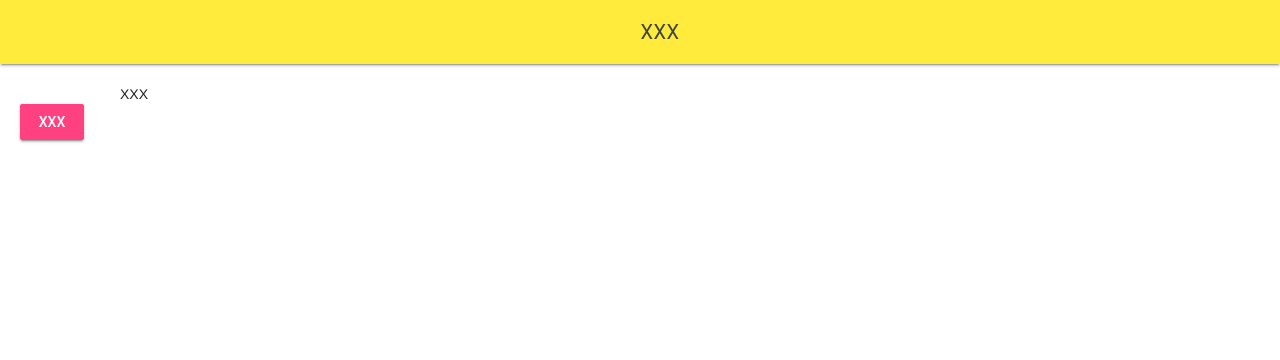
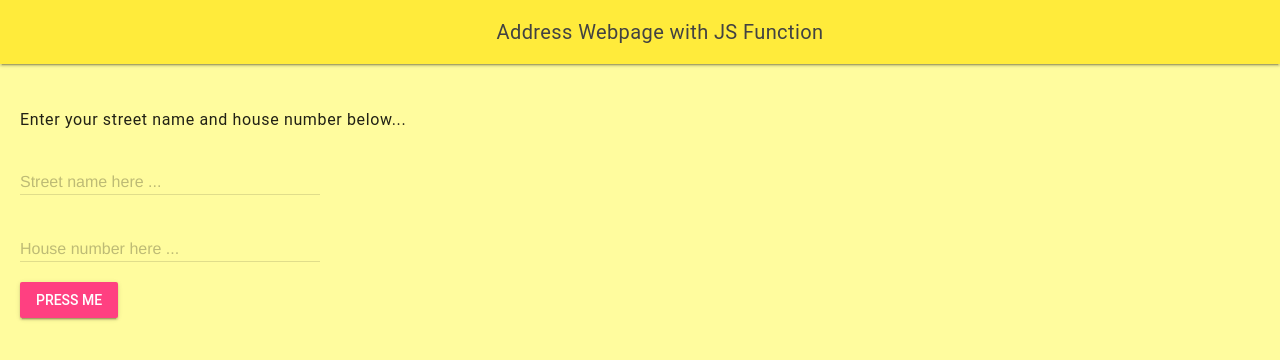
Before and after one commit to Claire-Bedrossian/ICS2O-Unit2-03-JS, a plain HTML site: page index.html in a window 1280 px wide. Drawn offline with nearby package versions, Linux system fonts and the light colour scheme.

Commit message:
added function

```diff
--- a/css/style.css
+++ b/css/style.css
@@ -1,6 +1,6 @@
 /* Created by: Claire Bedrossian
-* Created on: XXX
-* This CSS file defines the style for index.html ICS2O-XXX-CSS
+* Created on: Oct 2022
+* This CSS file defines the style for index.html ICS2O-ICS2O-Unit2-03-CSS
 */
 
 .mdl-layout__header-row {
@@ -22,11 +22,11 @@
 }
 
 body {
-  background-color: #fff;
+  background-color: #fffc9e;
 }
 
 p {
-  color: white;
+  color: black;
   font-family: Helvetica, Arial, sans-serif;
   font-size: 1.5rem;
   padding-top: 5pt;
--- a/index.html
+++ b/index.html
@@ -1,48 +1,57 @@
 <!DOCTYPE html>
 <html lang="en-ca">
   <head>
-    <title>XXX</title>
     <meta charset="uft-8" />
-    <meta name="description" content="My first webpage, with CSS" />
+    <meta name="description" content="Address Webpage with JS function" />
     <meta name="keywords" content="mths, ics2o" />
     <meta name="author" content="Claire Bedrossian" />
     <meta name="viewport" content="width=device-width, initial-scale=1.0" />
     <link rel="stylesheet" href="./css/style.css" />
-    <link
-      rel="stylesheet"
-      href="https://fonts.googleapis.com/icon?family=Material+Icons"
-    />
-    <link
-      rel="stylesheet"
-      href="https://code.getmdl.io/1.3.0/material.yellow-pink.min.css"
-    />
+    <link rel="stylesheet" href="https://fonts.googleapis.com/icon?family=Material+Icons" />
+    <link rel="stylesheet" href="https://code.getmdl.io/1.3.0/material.yellow-pink.min.css" />
     <link rel="apple-touch-icon" sizes="180x180" href="apple-touch-icon.png" />
     <link rel="icon" type="image/png" sizes="32x32" href="favicon-32x32.png" />
     <link rel="icon" type="image/png" sizes="16x16" href="favicon-16x16.png" />
     <link rel="manifest" href="site.webmanifest" />
-    <title>XXX</title>
+    <title>Address Webpage with JS function</title>
   </head>
   <body>
     <script defer src="https://code.getmdl.io/1.3.0/material.min.js"></script>
-    <script>
-      function myButtonClicked() {
-        alert("Hello, World!")
-      }
-    </script>
+    <script src="./js/script.js"></script>
     <div class="mdl-layout mdl-js-layout mdl-layout">
       <header class="mdl-layout__header">
         <div class="mdl-layout__header-row">
-          <span class="mdl-layout-title">XXX</span>
+          <span class="mdl-layout-title">Address Webpage with JS Function</span>
         </div>
       </header>
       <main class="mdl-layout__content">
-        <div class="page-content" style="padding-left: 100px">XXX</div>
-        <button
-          class="mdl-button mdl-js-button mdl-button--raised mdl-js-ripple-effect mdl-button--accent"
-          onclick="myButtonClicked()"
-        >
-          XXX
+        <h6>Enter your street name and house number below...</h6>
+        <!-- street number textfeild -->
+        <form action="#">
+          <div class="mdl-textfield mdl-js-textfield">
+            <input class="mdl-textfield__input" type="text" id="street-name">
+            <label class="mdl-textfield__label" for="street-name">Street name here ...</label>
+          </div>
+        </form>
+        <!-- house number textfeild -->
+        <form action="#">
+          <div class="mdl-textfield mdl-js-textfield">
+            <input class="mdl-textfield__input" type="text" pattern="-?[0-9]*(\.[0-9]+)?" id="house-number">
+            <label class="mdl-textfield__label" for="house-number">House number here ...</label>
+            <span class="mdl-textfield__error">Input is not a number!</span>
+          </div>
+        </form>
+        <button class="mdl-button mdl-js-button mdl-button--raised mdl-js-ripple-effect mdl-button--accent"
+          onclick="myButtonClicked()">
+          PRESS ME
         </button>
+        <br />
+        <br />
+        <br />
+        <br />
+        <div id="user-info">
+          <div id="address"></div>
+        </div>
       </main>
     </div>
   </body>
--- a/js/script.js
+++ b/js/script.js
@@ -0,0 +1,18 @@
+// Copyright (c) 2022 Claire Bedrossian All rights reserved
+//
+// Created by: Claire Bedrossian
+// Created on: Sep 2022
+// This file contains the JS functions for index.html
+
+/**
+ * This function gets users street name and house number and shows it back to user.
+ */
+function myButtonClicked() {
+  // input
+  const streetName = document.getElementById("street-name").value
+  const houseNumber = parseInt(document.getElementById("house-number").value)
+
+  // output
+  document.getElementById("address").innerHTML =
+    "You live on: " + streetName + "  " + houseNumber + "."
+}
```
Also changed, not shown: 1 other file.
